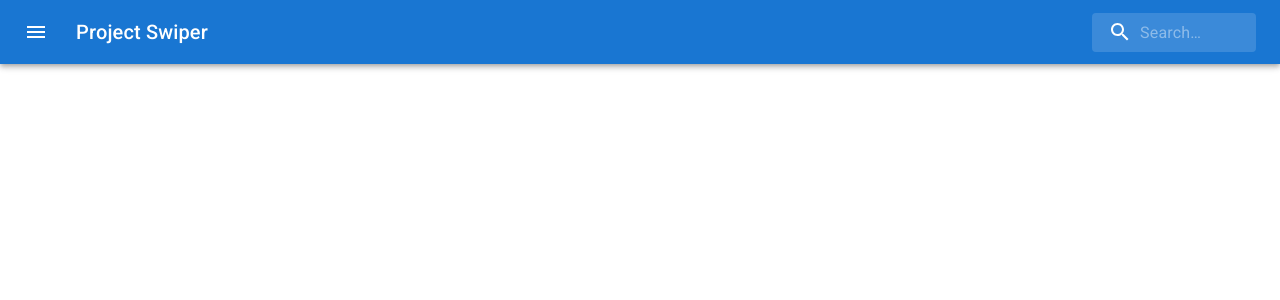
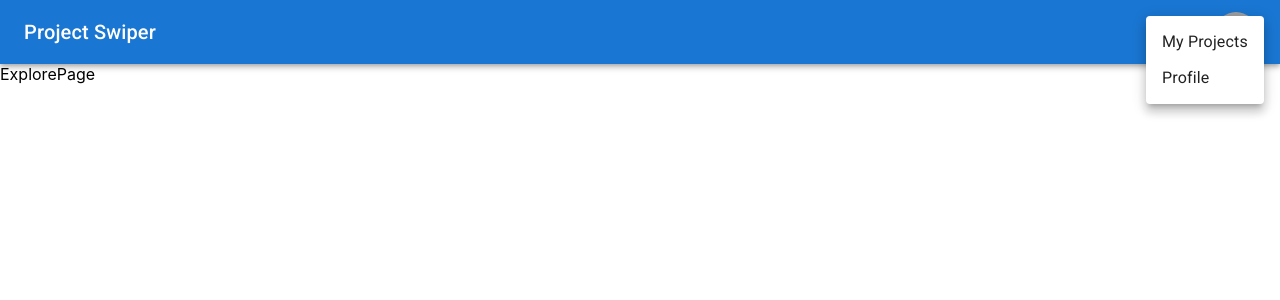
Before and after one commit to JaafarRammal/BGN21-Oct, a React (Create React App) app in the folder frontend/project-swiper/: page / in a window 1280 px wide. Both pictures are taken after a click on the button "account of current user". Shown: the top 300 px of the page. Built offline with nearby package versions, Linux system fonts and the light colour scheme; grey boxes are pictures that could not be loaded.

Commit message:
add navbar

```diff
--- a/frontend/project-swiper/src/App.tsx
+++ b/frontend/project-swiper/src/App.tsx
@@ -1,11 +1,13 @@
 import "./App.css";
 import { BrowserRouter as Router, Route, Switch, Redirect } from "react-router-dom";
 import { NavbarLinks } from "./Helpers/NavbarLinks";
+import Navbar from "./Components/Navbar";
 
 function App() {
   return (
     <Router>
       <div>
+        <Navbar />
         <Switch>
           {Object.keys(NavbarLinks).map((key, index) => {
             const link = NavbarLinks[key];
--- /dev/null
+++ b/frontend/project-swiper/src/Components/Navbar.tsx
@@ -0,0 +1,128 @@
+import * as React from "react";
+import { styled, alpha } from "@mui/material/styles";
+import AppBar from "@mui/material/AppBar";
+import Box from "@mui/material/Box";
+import Toolbar from "@mui/material/Toolbar";
+import IconButton from "@mui/material/IconButton";
+import Typography from "@mui/material/Typography";
+import InputBase from "@mui/material/InputBase";
+import Badge from "@mui/material/Badge";
+import MenuItem from "@mui/material/MenuItem";
+import Menu from "@mui/material/Menu";
+import MenuIcon from "@mui/icons-material/Menu";
+import SearchIcon from "@mui/icons-material/Search";
+import AccountCircle from "@mui/icons-material/AccountCircle";
+import MailIcon from "@mui/icons-material/Mail";
+import NotificationsIcon from "@mui/icons-material/Notifications";
+import MoreIcon from "@mui/icons-material/MoreVert";
+import { Avatar } from "@mui/material";
+
+const Search = styled("div")(({ theme }) => ({
+  position: "relative",
+  borderRadius: theme.shape.borderRadius,
+  backgroundColor: alpha(theme.palette.common.white, 0.15),
+  "&:hover": {
+    backgroundColor: alpha(theme.palette.common.white, 0.25),
+  },
+  marginRight: theme.spacing(2),
+  marginLeft: 0,
+  width: "100%",
+  [theme.breakpoints.up("sm")]: {
+    marginLeft: theme.spacing(3),
+    width: "auto",
+  },
+}));
+
+const SearchIconWrapper = styled("div")(({ theme }) => ({
+  padding: theme.spacing(0, 2),
+  height: "100%",
+  position: "absolute",
+  pointerEvents: "none",
+  display: "flex",
+  alignItems: "center",
+  justifyContent: "center",
+}));
+
+const StyledInputBase = styled(InputBase)(({ theme }) => ({
+  color: "inherit",
+  "& .MuiInputBase-input": {
+    padding: theme.spacing(1, 1, 1, 0),
+    // vertical padding + font size from searchIcon
+    paddingLeft: `calc(1em + ${theme.spacing(4)})`,
+    transition: theme.transitions.create("width"),
+    width: "100%",
+    [theme.breakpoints.up("md")]: {
+      width: "20ch",
+    },
+  },
+}));
+
+export default function Navbar() {
+  const [anchorEl, setAnchorEl] = React.useState<null | HTMLElement>(null);
+
+  const isMenuOpen = Boolean(anchorEl);
+
+  const handleProfileMenuOpen = (event: React.MouseEvent<HTMLElement>) => {
+    setAnchorEl(event.currentTarget);
+  };
+
+  const handleMenuClose = () => {
+    setAnchorEl(null);
+  };
+
+  const menuId = "primary-search-account-menu";
+  const renderMenu = (
+    <Menu
+      anchorEl={anchorEl}
+      anchorOrigin={{
+        vertical: "top",
+        horizontal: "right",
+      }}
+      id={menuId}
+      keepMounted
+      transformOrigin={{
+        vertical: "top",
+        horizontal: "right",
+      }}
+      open={isMenuOpen}
+      onClose={handleMenuClose}
+    >
+      <MenuItem onClick={handleMenuClose}>My Projects</MenuItem>
+      <MenuItem onClick={handleMenuClose}>Profile</MenuItem>
+    </Menu>
+  );
+
+  const mobileMenuId = "primary-search-account-menu-mobile";
+
+  return (
+    <Box sx={{ flexGrow: 1 }}>
+      <AppBar position="static">
+        <Toolbar>
+          <Typography variant="h6" noWrap component="div" sx={{ display: { xs: "block" } }}>
+            Project Swiper
+          </Typography>
+          <Box sx={{ flexGrow: 1 }} />
+          <Box sx={{ display: { xs: "flex", md: "flex" } }}>
+            {/* <IconButton size="large" aria-label="show 17 new notifications" color="inherit">
+              <Badge badgeContent={17} color="error">
+                <NotificationsIcon />
+              </Badge>
+            </IconButton> */}
+            <IconButton
+              size="large"
+              edge="end"
+              aria-label="account of current user"
+              aria-controls={menuId}
+              aria-haspopup="true"
+              onClick={handleProfileMenuOpen}
+              color="inherit"
+            >
+              <Avatar alt="Remy Sharp" src="/static/images/avatar/1.jpg" />
+            </IconButton>
+          </Box>
+        </Toolbar>
+      </AppBar>
+      {renderMenu}
+    </Box>
+  );
+}
--- a/frontend/project-swiper/src/Pages/ExplorePage.tsx
+++ b/frontend/project-swiper/src/Pages/ExplorePage.tsx
@@ -1,74 +1,3 @@
-import { styled, alpha } from "@mui/material/styles";
-import AppBar from "@mui/material/AppBar";
-import Box from "@mui/material/Box";
-import Toolbar from "@mui/material/Toolbar";
-import IconButton from "@mui/material/IconButton";
-import Typography from "@mui/material/Typography";
-import InputBase from "@mui/material/InputBase";
-import MenuIcon from "@mui/icons-material/Menu";
-import SearchIcon from "@mui/icons-material/Search";
-
-const Search = styled("div")(({ theme }) => ({
-  position: "relative",
-  borderRadius: theme.shape.borderRadius,
-  backgroundColor: alpha(theme.palette.common.white, 0.15),
-  "&:hover": {
-    backgroundColor: alpha(theme.palette.common.white, 0.25),
-  },
-  marginLeft: 0,
-  width: "100%",
-  [theme.breakpoints.up("sm")]: {
-    marginLeft: theme.spacing(1),
-    width: "auto",
-  },
-}));
-
-const SearchIconWrapper = styled("div")(({ theme }) => ({
-  padding: theme.spacing(0, 2),
-  height: "100%",
-  position: "absolute",
-  pointerEvents: "none",
-  display: "flex",
-  alignItems: "center",
-  justifyContent: "center",
-}));
-
-const StyledInputBase = styled(InputBase)(({ theme }) => ({
-  color: "inherit",
-  "& .MuiInputBase-input": {
-    padding: theme.spacing(1, 1, 1, 0),
-    // vertical padding + font size from searchIcon
-    paddingLeft: `calc(1em + ${theme.spacing(4)})`,
-    transition: theme.transitions.create("width"),
-    width: "100%",
-    [theme.breakpoints.up("sm")]: {
-      width: "12ch",
-      "&:focus": {
-        width: "20ch",
-      },
-    },
-  },
-}));
-
 export default function ExplorePage() {
-  return (
-    <Box sx={{ flexGrow: 1 }}>
-      <AppBar position="static">
-        <Toolbar>
-          <IconButton size="large" edge="start" color="inherit" aria-label="open drawer" sx={{ mr: 2 }}>
-            <MenuIcon />
-          </IconButton>
-          <Typography variant="h6" noWrap component="div" sx={{ flexGrow: 1, display: { xs: "none", sm: "block" } }}>
-            Project Swiper
-          </Typography>
-          <Search>
-            <SearchIconWrapper>
-              <SearchIcon />
-            </SearchIconWrapper>
-            <StyledInputBase placeholder="Search…" inputProps={{ "aria-label": "search" }} />
-          </Search>
-        </Toolbar>
-      </AppBar>
-    </Box>
-  );
+  return <div>ExplorePage</div>;
 }
--- a/frontend/project-swiper/src/Pages/MyProjectsPage.tsx
+++ b/frontend/project-swiper/src/Pages/MyProjectsPage.tsx
@@ -1,5 +1,3 @@
-function MyProjectsPage() {
+export default function MyProjectsPage() {
   return <div>MyProjects page</div>;
 }
-
-export default MyProjectsPage;
```
